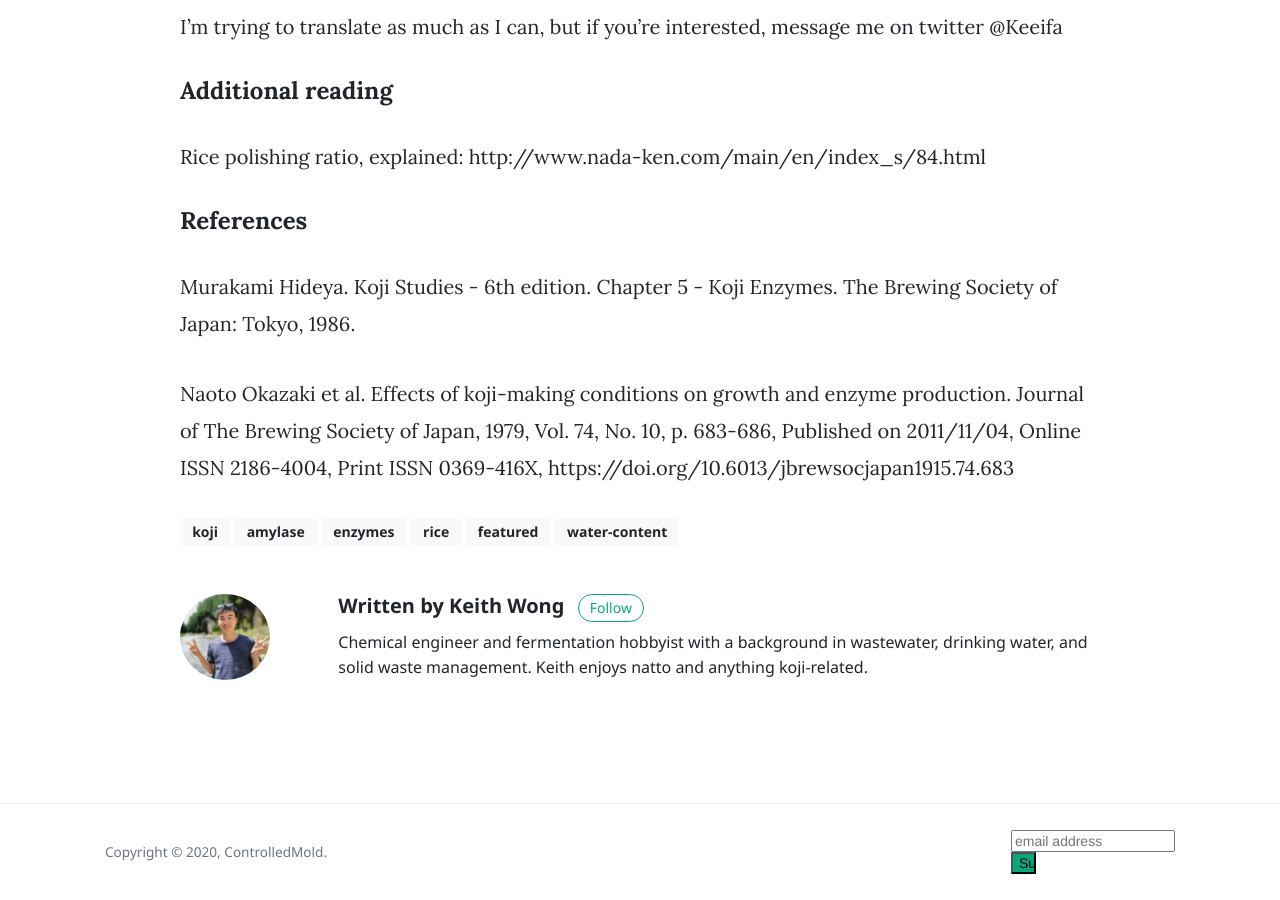
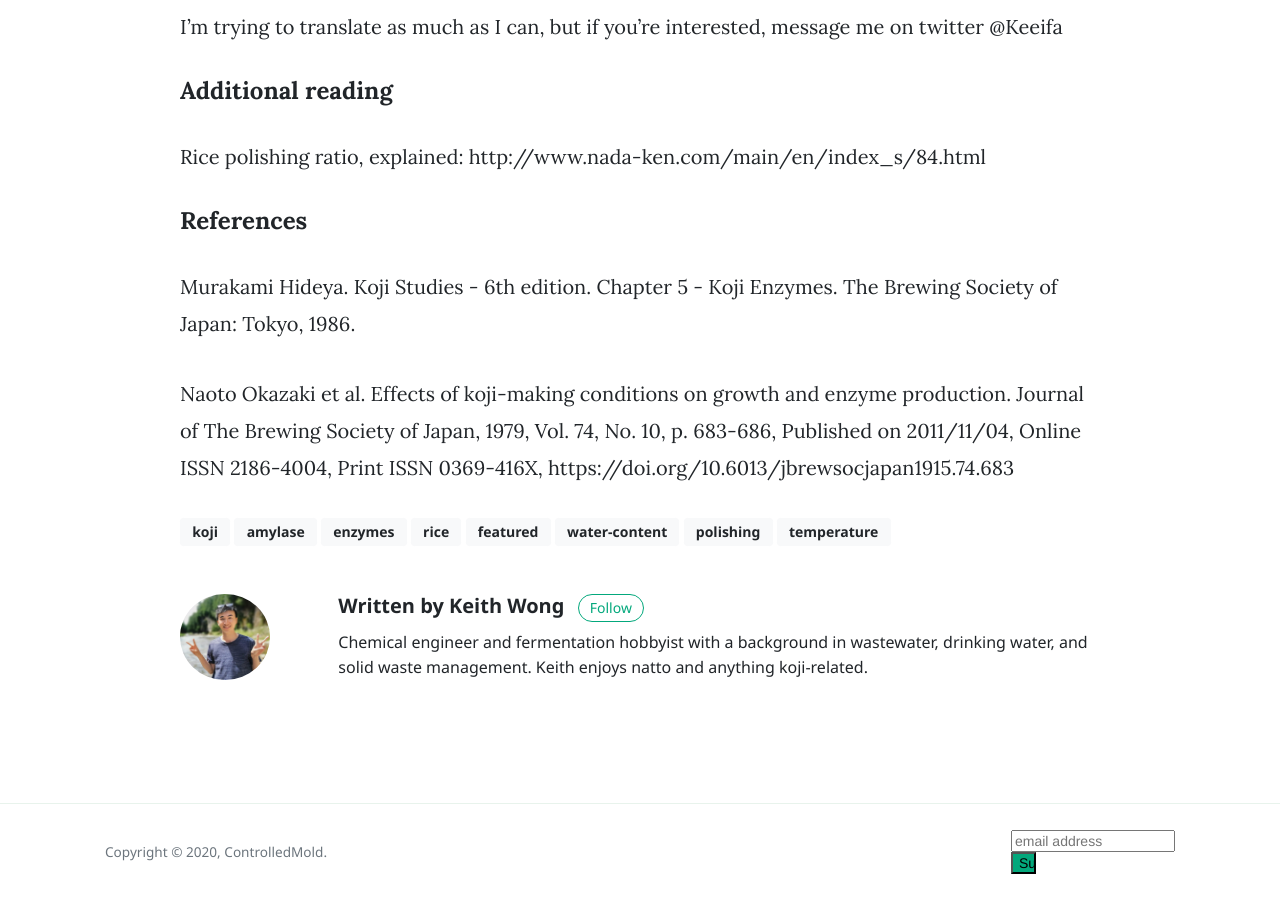
Before and after one commit to ControlledMold/ControlledMold.github.io, a Jekyll site: the page built from _posts/2020-10-10-temperature-water-content-and-polishing-effects-on-koji.md, in a window 1280 px wide and 900 px high, scrolled down 6654 px. Built offline with Jekyll 4.4.1, drawn with Linux system fonts in a browser that asks for light colours; nearby versions of some CDN libraries; comment, search, counter and statistics services are not loaded.

Commit message:
more tags

```diff
--- a/_posts/2020-10-10-temperature-water-content-and-polishing-effects-on-koji.md
+++ b/_posts/2020-10-10-temperature-water-content-and-polishing-effects-on-koji.md
@@ -10,6 +10,8 @@ tags:
 - rice
 - featured
 - water-content
+- polishing
+- temperature
 ---
 
 I always wondered if researchers had played around with koji growing parameters - turns out they have. This post will be the first of a few going over these studies - starting with temperature, water content, and polishing rate.
```
